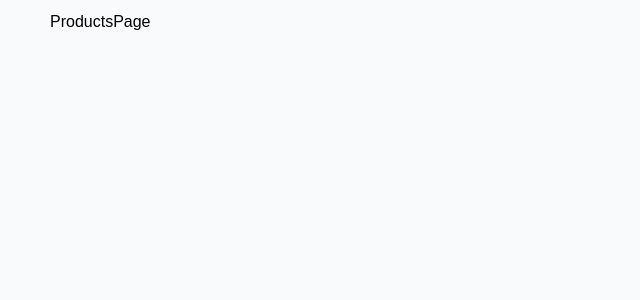
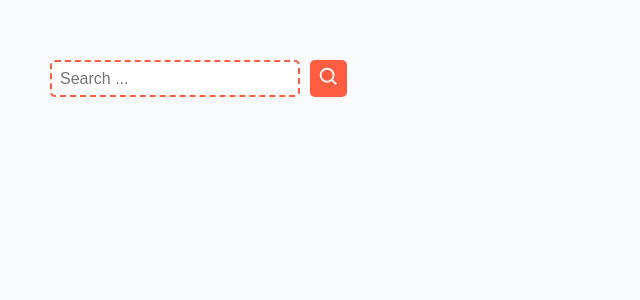
Before and after one commit to IliaMoradian11/react.js-store-app-context, a React (Vite) app: page /products in a window 1280 px wide. Shown: the top 300 px of the page, without its empty margins (0-640 px from the left). Built offline with nearby package versions, Linux system fonts and the light colour scheme.

Commit message:
Add style to searchbox

```diff
--- a/src/App.jsx
+++ b/src/App.jsx
@@ -2,9 +2,11 @@ import { BrowserRouter, Navigate, Route, Routes } from "react-router-dom";
 
 import ProductsPage from "./pages/ProductsPage";
 import PageNotFoundPage from "./pages/PageNotFoundPage";
+import SearchContext from "./contexts/SearchContext";
 
 function App() {
   return (
+    <SearchContext>
       <BrowserRouter>
         <Routes>
           <Route index element={<Navigate to={"/products"} replace={true} />} />
@@ -12,6 +14,7 @@ function App() {
           <Route path="*" element={<PageNotFoundPage />} />
         </Routes>
       </BrowserRouter>
+    </SearchContext>
   );
 }
 
--- /dev/null
+++ b/src/components/SearchBox.jsx
@@ -0,0 +1,43 @@
+import { useContext, useEffect } from "react";
+import { BiSearch } from "react-icons/bi";
+
+import { searchTextContext } from "../contexts/SearchContext";
+
+import styles from "./SearchBox.module.css";
+
+function SearchBox({ searchParams, setSearchParams }) {
+  const { search, dispatchSearch } = useContext(searchTextContext);
+
+  useEffect(() => {
+    const searchQuery = searchParams.get("search");
+    if (searchQuery)
+      dispatchSearch({ type: "setNewValue", payload: searchQuery });
+  }, []);
+
+  function inputChangeHandler(e) {
+    dispatchSearch({ type: "setNewValue", payload: e.target.value });
+  }
+
+  function searchHandler(e) {
+    e.preventDefault();
+    search ? setSearchParams({ search }) : setSearchParams({});
+  }
+
+  return (
+    <div className={styles.searchBox}>
+      <form>
+        <input
+          type="text"
+          value={search}
+          onChange={inputChangeHandler}
+          placeholder="Search ..."
+        />
+        <button type="submit" onClick={searchHandler}>
+          <BiSearch size={22} />
+        </button>
+      </form>
+    </div>
+  );
+}
+
+export default SearchBox;
--- /dev/null
+++ b/src/components/SearchBox.module.css
@@ -0,0 +1,34 @@
+.searchBox {
+  margin-top: 50px;
+}
+.searchBox form {
+  display: flex;
+  align-items: center;
+}
+.searchBox input {
+  font-size: 1rem;
+  color: #fe5d42;
+  width: 250px;
+  height: 37px;
+  border: 2px dashed #fe5d42;
+  border-radius: 5px;
+  padding: 8px;
+}
+.searchBox input:focus {
+  outline: none;
+}
+.searchBox button {
+  margin-left: 10px;
+  background-color: #fe5d42;
+  color: #fff;
+  border: none;
+  padding: 5px;
+  width: 37px;
+  height: 37px;
+  border-radius: 5px;
+  cursor: pointer;
+  transition: all 0.2s ease-in-out;
+}
+.searchBox button:hover {
+  opacity: 0.8;
+}
--- /dev/null
+++ b/src/contexts/SearchContext.jsx
@@ -0,0 +1,26 @@
+import { useReducer } from "react";
+
+import { createContext } from "react";
+
+export const searchTextContext = createContext();
+
+function reducer(state, action) {
+  switch (action.type) {
+    case "setNewValue":
+      return action.payload;
+    default:
+      throw new Error("The value you pass to reducer is not valid");
+  }
+}
+
+function SearchContext({ children }) {
+  const [search, dispatchSearch] = useReducer(reducer, "");
+
+  return (
+    <searchTextContext.Provider value={{ search, dispatchSearch }}>
+      {children}
+    </searchTextContext.Provider>
+  );
+}
+
+export default SearchContext;
--- a/src/pages/ProductsPage.jsx
+++ b/src/pages/ProductsPage.jsx
@@ -1,5 +1,17 @@
+import { useSearchParams } from "react-router-dom";
+import SearchBox from "../components/SearchBox";
+
 function ProductsPage() {
-  return <div>ProductsPage</div>;
+  const [searchParams, setSearchParams] = useSearchParams();
+
+  return (
+    <div>
+      <SearchBox
+        searchParams={searchParams}
+        setSearchParams={setSearchParams}
+      />
+    </div>
+  );
 }
 
 export default ProductsPage;
```
Lines whose indentation alone changed are shown as unchanged.
